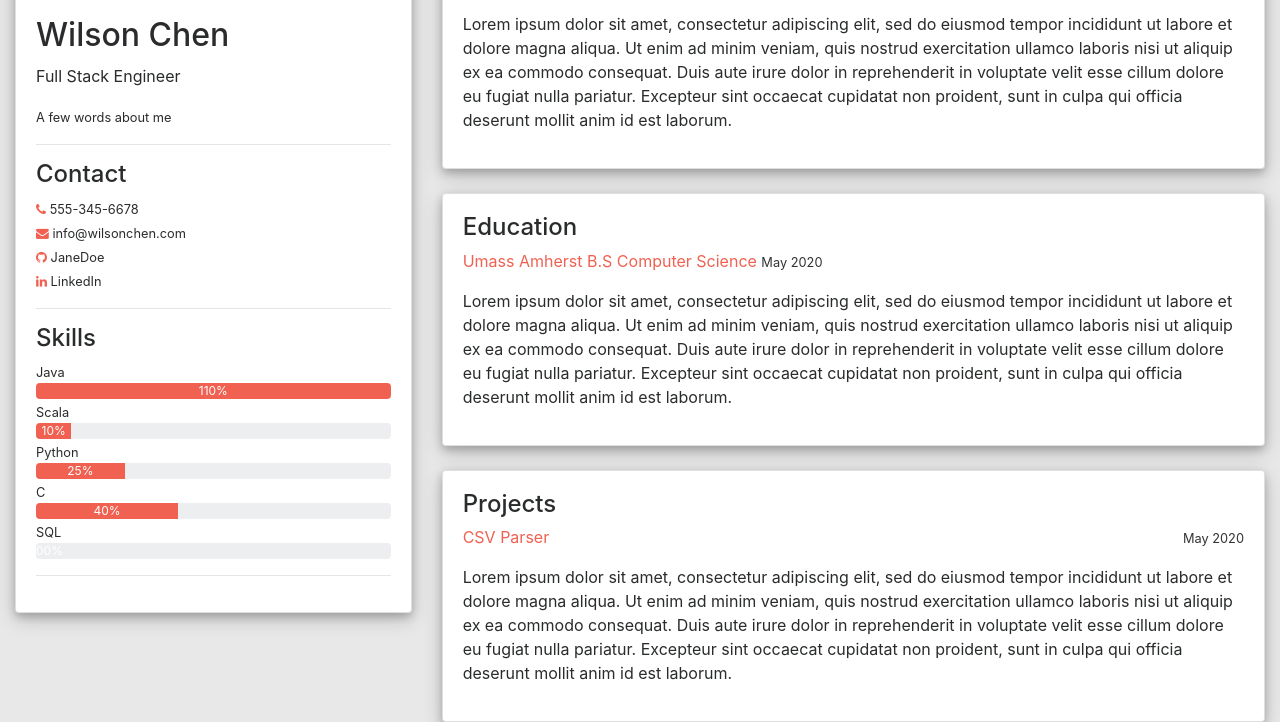
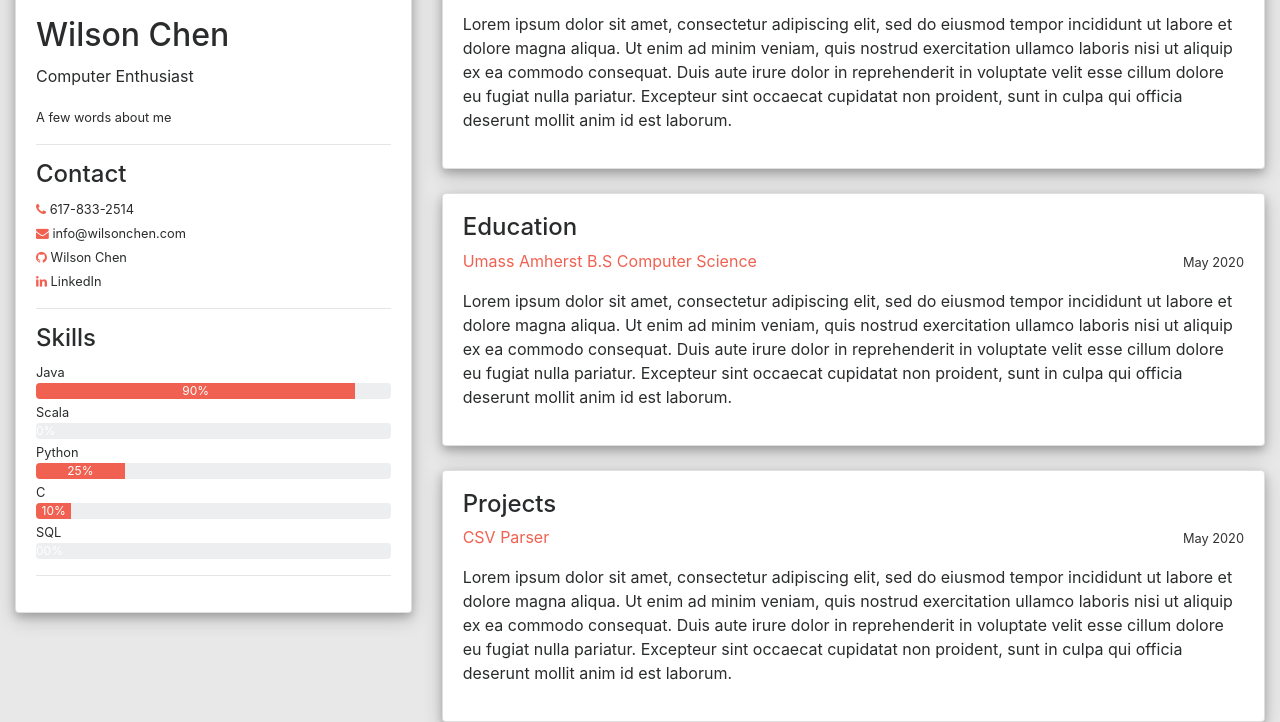
Before and after one commit to WilsonHalChen/goldsalt.github.io, a plain HTML site: page index.html in a window 1280 px wide. Shown: the part 315-1037 px from the top of the page. Drawn offline with nearby package versions, Linux system fonts and the light colour scheme; a script that the page names is missing.

Commit message:
this is a working test?

```diff
--- a/index.html
+++ b/index.html
@@ -35,17 +35,17 @@
                      <!-- change to your name-->
                      <h2 class="card-title" style="text-align: left "> Wilson Chen</h2>
                      <!-- give yourself a title -->
-                     <p class="card-text" style ="text-align: left">Full Stack Engineer</p>
+                     <p class="card-text" style ="text-align: left">Computer Enthusiast</p>
                      <!-- give a brief description about yourself-->
                      <small> A few words about me </small>
                      <hr />
                      <h4> Contact </h4>
                      <!-- begin icons and contact info -->
                      <div class = "icon-links">
-                        <small> <i class="fa fa-phone" aria-hidden="true"></i> 555-345-6678</small><br>
+                        <small> <i class="fa fa-phone" aria-hidden="true"></i> 617-833-2514</small><br>
                         <small> <i class="fa fa-envelope" aria-hidden="true"></i> info@wilsonchen.com</> </small> <br>
                         <!-- change the url in the following to link to your github and linkedin accounts respectively -->
-                        <small> <a href="https://www.github.com"><i class="fa fa-github" aria-hidden="true"></i> </a> JaneDoe </small> <br>
+                        <small> <a href="https://github.com/WilsonHalChen"><i class="fa fa-github" aria-hidden="true"></i> </a> Wilson Chen </small> <br>
                         <small> <a href="https://www.linkedin.com"> <i class="fa fa-linkedin" aria-hidden="true"></i> </a> LinkedIn </small>
                      </div>
                      <!-- end icons -->
@@ -54,16 +54,16 @@
                      <!-- begin Java -->
                      <small>Java</small>
                      <div class="progress">
-                        <div class="progress-bar progress-skills" role="progressbar" aria-valuenow="110" aria-valuemin="0" aria-valuemax="100" style="width:110%">
-                           110%
+                        <div class="progress-bar progress-skills" role="progressbar" aria-valuenow="110" aria-valuemin="0" aria-valuemax="100" style="width:90%">
+                           90%
                         </div>
                      </div>
                      <!-- end Java -->
                      <!-- begin Scala -->
                      <small>Scala </small>
                      <div class="progress">
-                        <div class="progress-bar progress-skills"" role="progressbar" aria-valuenow="10" aria-valuemin="0" aria-valuemax="100" style="width:10%">
-                           10%
+                        <div class="progress-bar progress-skills"" role="progressbar" aria-valuenow="10" aria-valuemin="0" aria-valuemax="100" style="width:0%">
+                           0%
                         </div>
                      </div>
                      <!-- end Scala -->
@@ -78,8 +78,8 @@
                      <!-- begin C -->
                      <small>C</small>
                      <div class="progress">
-                        <div class="progress-bar progress-skills"" role="progressbar" aria-valuenow="40" aria-valuemin="0" aria-valuemax="100" style="width:40%">
-                           40%
+                        <div class="progress-bar progress-skills"" role="progressbar" aria-valuenow="40" aria-valuemin="0" aria-valuemax="100" style="width:10%">
+                           10%
                         </div>
                      </div>
                      <!-- end C -->
@@ -133,7 +133,7 @@
                      <h4> Education </h4>
                      <p id ="school-name" style="text-align:left;">
                         Umass Amherst B.S Computer Science
-                        <span style="text-align: right;">  <small class ="date"> May 2020 </small> </span>
+                        <span style="float: right;">  <small class ="date"> May 2020 </small> </span>
                      </p>
                      <p> Lorem ipsum dolor sit amet, consectetur adipiscing elit, sed do eiusmod tempor incididunt ut labore et dolore magna aliqua. Ut enim ad minim veniam, quis nostrud exercitation ullamco laboris nisi ut aliquip ex ea commodo consequat. Duis aute irure dolor in reprehenderit in voluptate velit esse cillum dolore eu fugiat nulla pariatur. Excepteur sint occaecat cupidatat non proident, sunt in culpa qui officia deserunt mollit anim id est laborum.</p>
                   </div>
```
Also changed, not shown: 1 other file.
